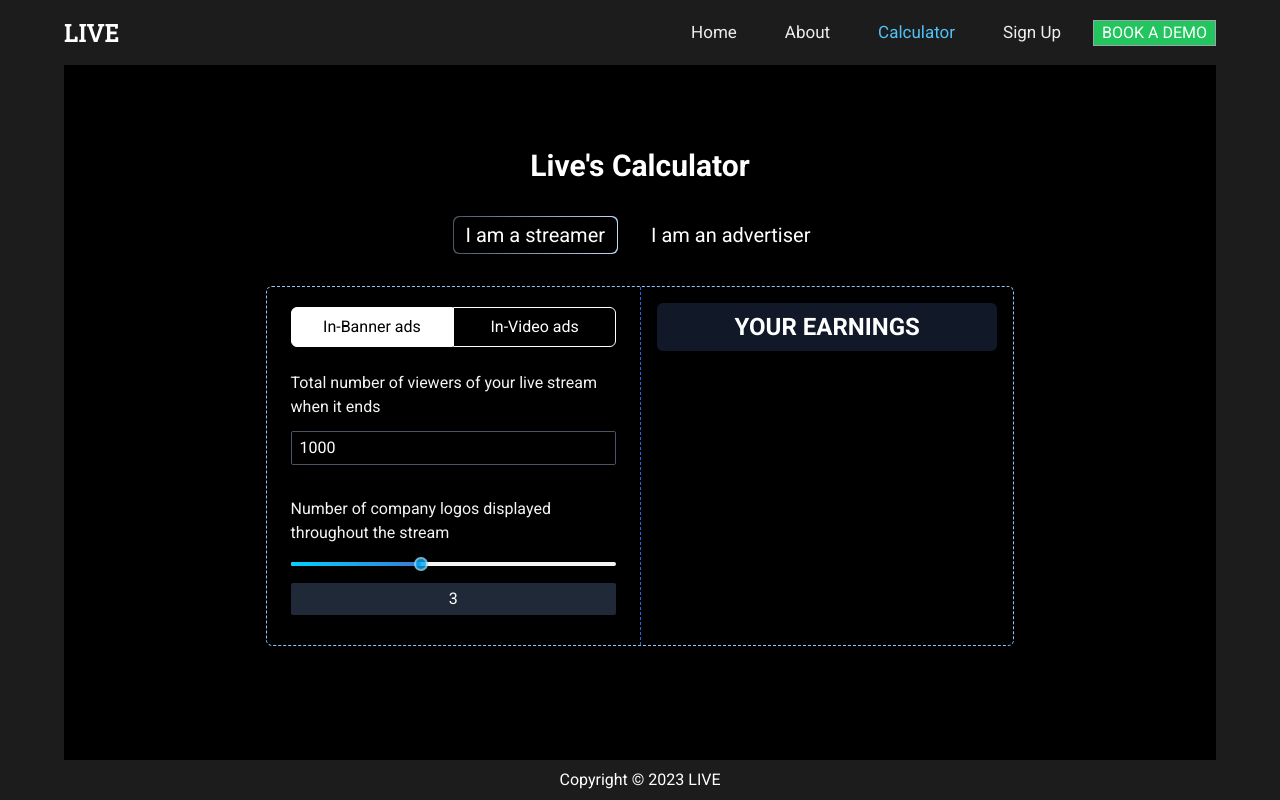
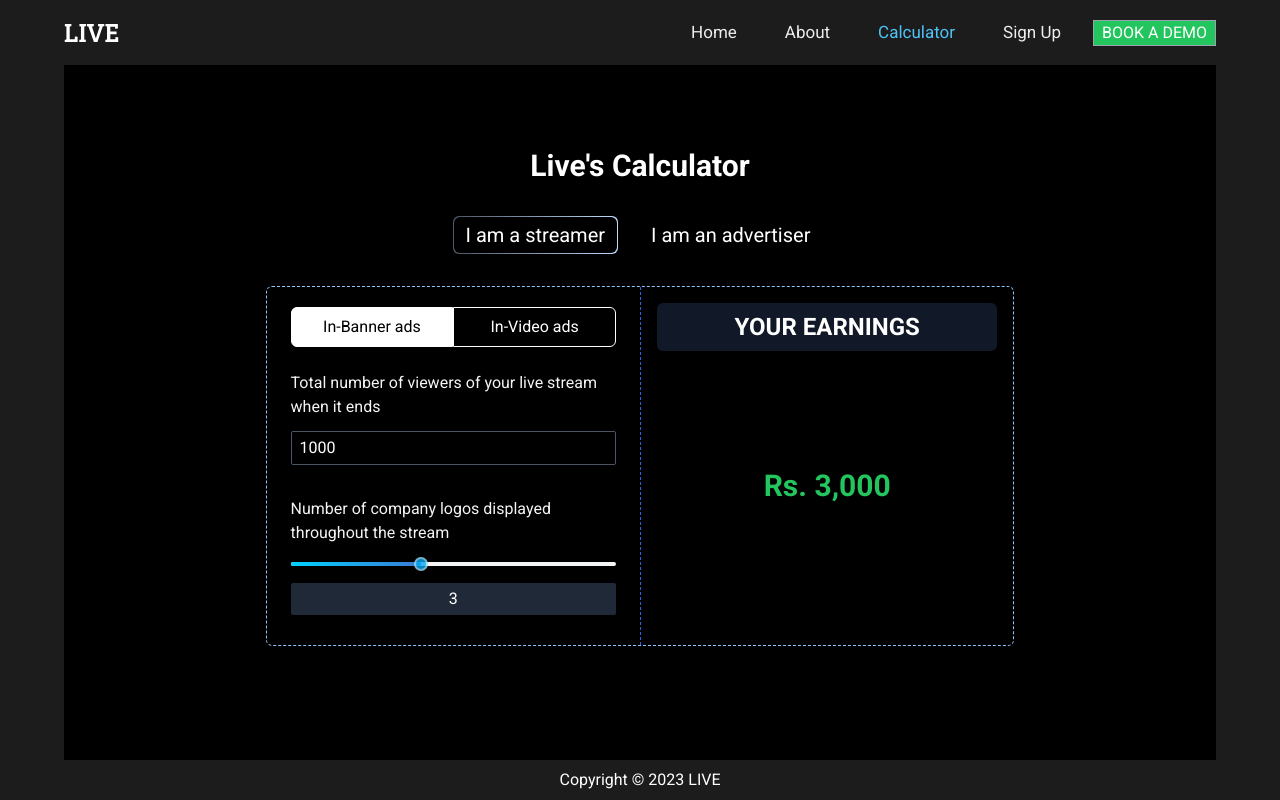
Before and after one commit to bhavesh-chaudhari/strimit, a Next.js app in the folder client/: page /calculator in a window 1280 px wide. Built offline with nearby package versions, Linux system fonts and the light colour scheme; no server answers.

Commit message:
fix: fix calculator transparent result text

```diff
--- a/client/src/components/CalculatorMain.tsx
+++ b/client/src/components/CalculatorMain.tsx
@@ -294,7 +294,7 @@ const CalculatorMain = () => {
               {isStreamer ? "Your Earnings" : "Advertising Cost"}
             </span>
             <div className="flex pt-10 w-full justify-center absolute left-1/2 top-1/2 -translate-x-1/2 -translate-y-1/2 items-center">
-              <span className="px-8 w-full text-center font-bold text-xl md:text-3xl text-transparent text-green-500">
+              <span className="px-8 w-full text-center font-bold text-xl md:text-3xl text-green-500">
                 {result ? (
                   <span className="whitespace-pre-wrap break-words">
                     Rs. {result.toLocaleString()}
--- a/client/src/styles/_reset.scss
+++ b/client/src/styles/_reset.scss
@@ -18,11 +18,6 @@ a {
   text-decoration: none;
 }
 
-.gradient {
- background-image:linear-gradient(270deg,hsl(295deg 76% 51%) 0%,hsl(284deg 70% 73%) 26%,hsl(257deg 70% 86%) 39%,hsl(202deg 92% 90%) 50%,hsl(215deg 77% 81%) 61%,hsl(221deg 73% 70%) 74%,hsl(220deg 76% 51%) 100%);
- filter:blur(125px)
-}
-
 @tailwind base;
 @tailwind components;
 @tailwind utilities;
```
